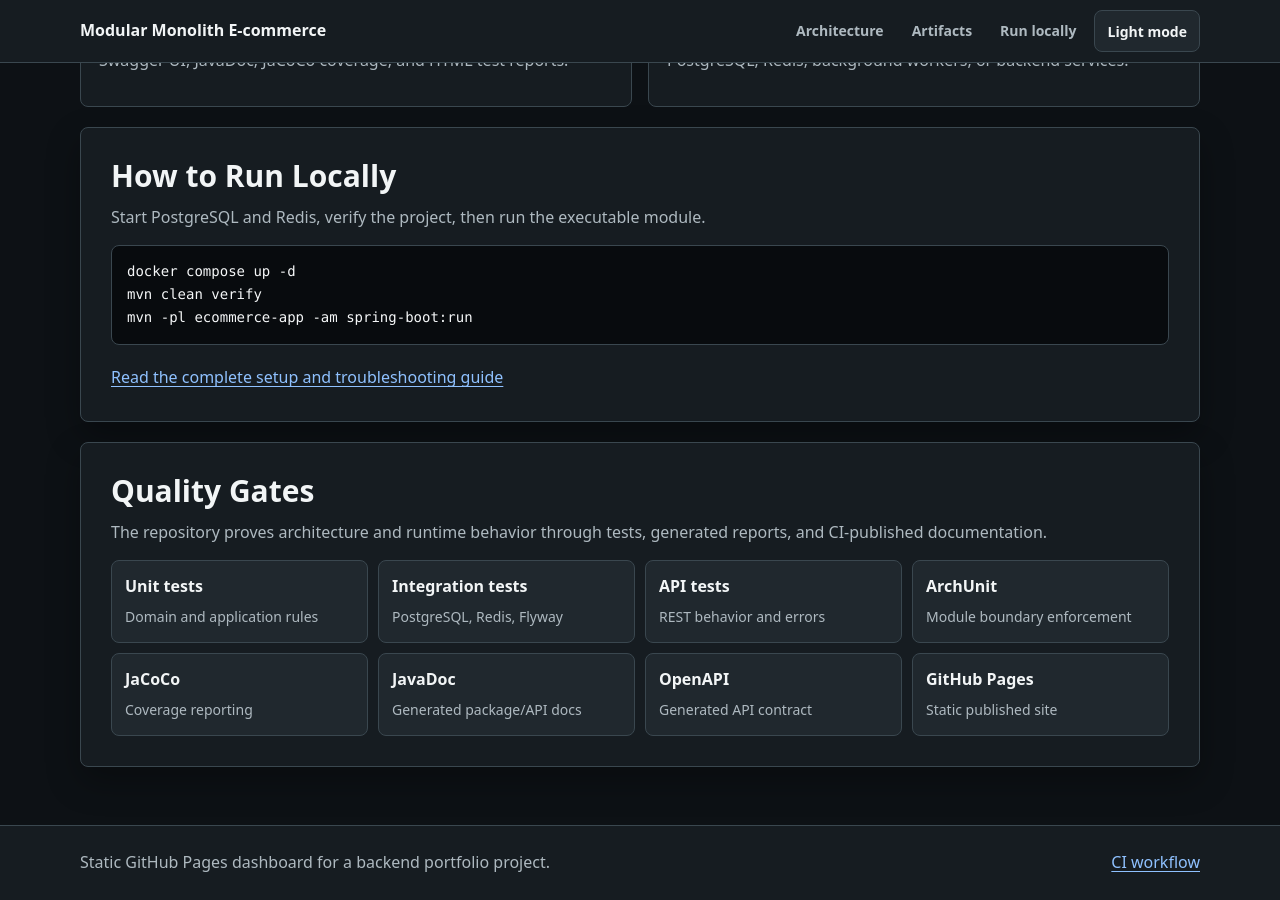
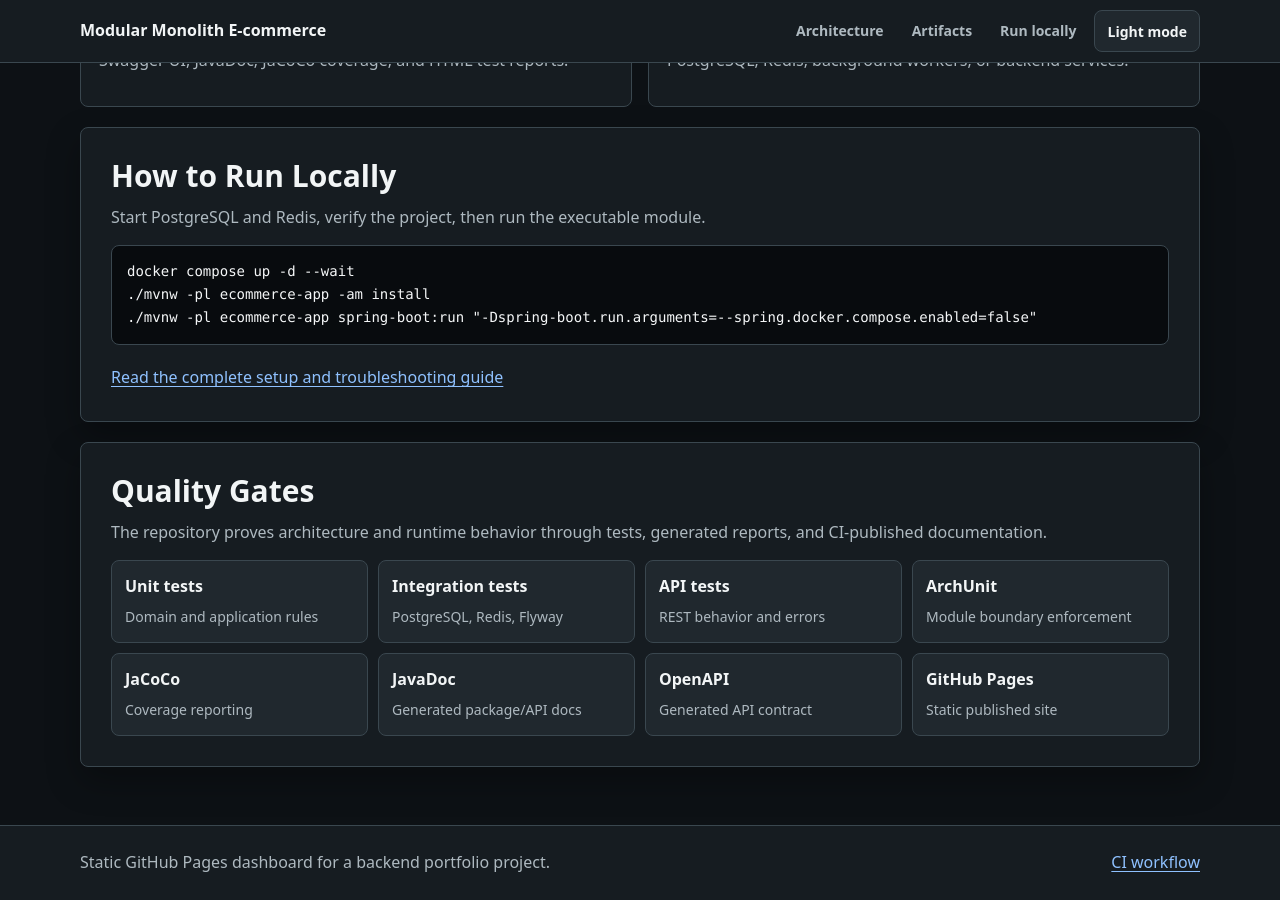
Before and after one commit to DanieleMasone/modular-monolith-ecommerce, a Jekyll site: the page dashboard/index.html, which Jekyll copies as it is, in a window 1280 px wide and 900 px high, scrolled down 1562 px. Built offline with Jekyll 4.4.1, drawn with Linux system fonts in a browser that asks for light colours.

```diff
--- a/dashboard/index.html
+++ b/dashboard/index.html
@@ -184,9 +184,9 @@
     <h2 id="run-title">How to Run Locally</h2>
     <p>Start PostgreSQL and Redis, verify the project, then run the executable module.</p>
 
-    <pre><code>docker compose up -d
-mvn clean verify
-mvn -pl ecommerce-app -am spring-boot:run</code></pre>
+    <pre><code>docker compose up -d --wait
+./mvnw -pl ecommerce-app -am install
+./mvnw -pl ecommerce-app spring-boot:run "-Dspring-boot.run.arguments=--spring.docker.compose.enabled=false"</code></pre>
     <a href="/modular-monolith-ecommerce/docs/user-guide.html">Read the complete setup and troubleshooting guide</a>
   </section>
 
```
Also changed, not shown: docs/user-guide.md (+5 -4 lines), README.md, 1 other file.
